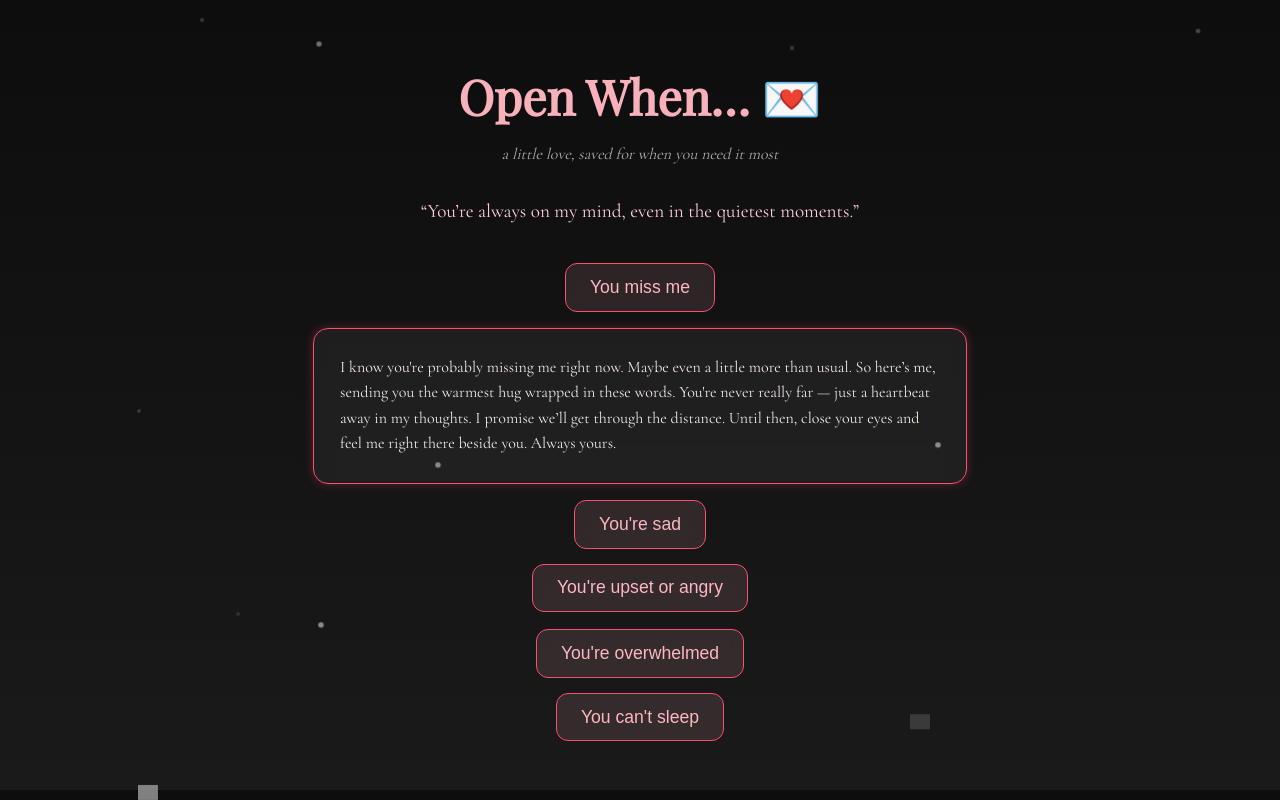
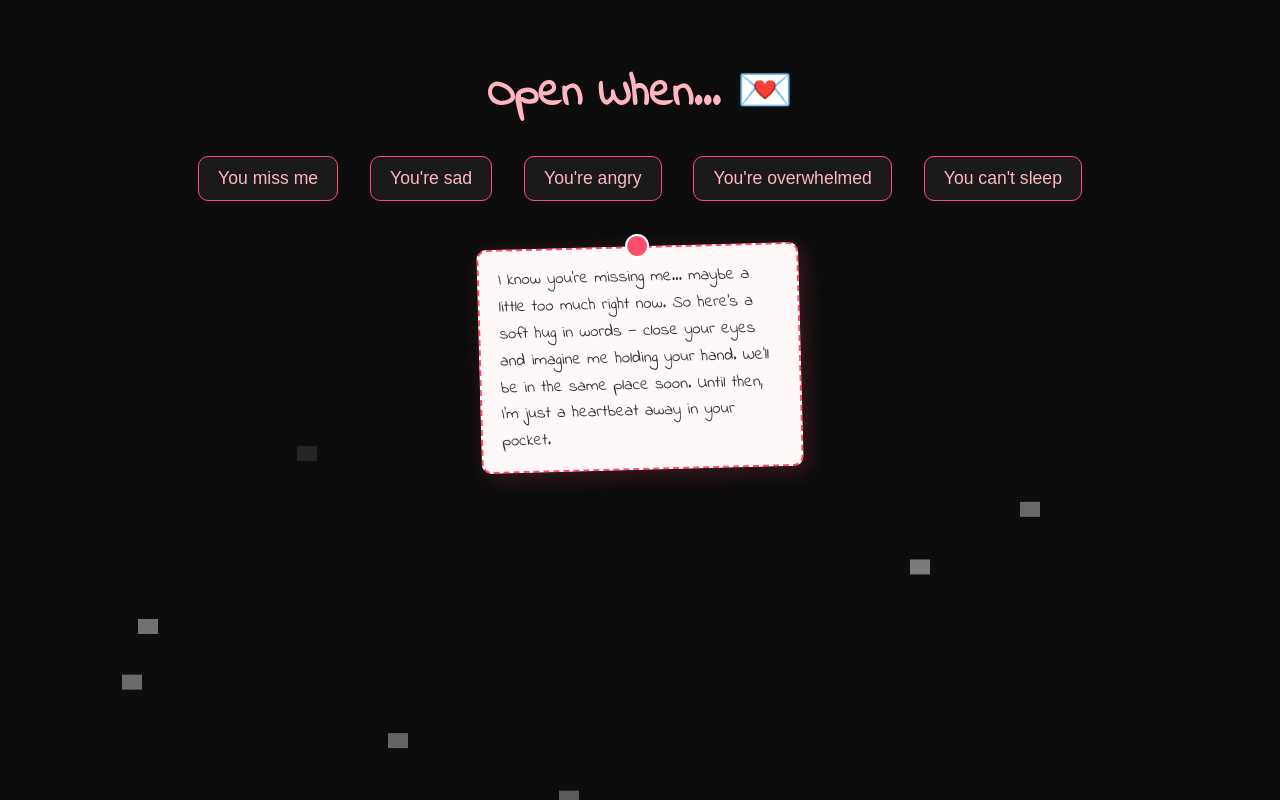
Before and after one commit to SumitAhmed005/open-when, a plain HTML site: page index.html in a window 1280 px wide. Both pictures are taken after a click on the button "You miss me". Drawn offline with nearby package versions, Linux system fonts and the light colour scheme; grey boxes are pictures that could not be loaded.

Commit message:
Update index.html

```diff
--- a/index.html
+++ b/index.html
@@ -4,63 +4,35 @@
   <meta charset="UTF-8" />
   <meta name="viewport" content="width=device-width, initial-scale=1.0" />
   <title>Open When… 💌</title>
-  <link href="https://fonts.googleapis.com/css2?family=Playfair+Display&family=Cormorant+Garamond&display=swap" rel="stylesheet">
+  <link href="https://fonts.googleapis.com/css2?family=Indie+Flower&display=swap" rel="stylesheet">
   <style>
     body {
       margin: 0;
-      font-family: 'Cormorant Garamond', serif;
-      background: linear-gradient(180deg, #0d0d0d 0%, #1a1a1a 100%);
+      padding: 2rem 1rem;
+      background: #0d0d0d;
+      font-family: 'Indie Flower', cursive;
       color: #f2e9e4;
       text-align: center;
-      padding: 2rem;
       overflow-x: hidden;
-      overflow-y: auto;
-      animation: fadeIn 1.2s ease-in-out;
-    }
-
-    @keyframes fadeIn {
-      from { opacity: 0; transform: translateY(20px); }
-      to { opacity: 1; transform: translateY(0); }
     }
 
     h1 {
-      font-family: 'Playfair Display', serif;
-      font-size: 3rem;
-      margin-bottom: 0.2rem;
+      font-size: 2.8rem;
       color: #ffb6c1;
-      animation: pulse 2.5s infinite ease-in-out;
-    }
-
-    @keyframes pulse {
-      0%, 100% { transform: scale(1); opacity: 1; }
-      50% { transform: scale(1.02); opacity: 0.9; }
-    }
-
-    p.subtitle {
-      color: #aaa;
-      font-style: italic;
-      margin-bottom: 2.2rem;
-    }
-
-    .quote {
-      font-size: 1.2rem;
-      color: #ffcfdc;
-      margin-bottom: 2.5rem;
+      margin-bottom: 1rem;
     }
 
     .btn {
-      display: block;
-      margin: 1rem auto;
-      padding: 0.8rem 1.5rem;
-      background: rgba(255, 182, 193, 0.12);
+      display: inline-block;
+      margin: 0.8rem;
+      padding: 0.7rem 1.2rem;
+      background: #1a1a1a;
       border: 1px solid #ff4d6d;
       color: #ffb6c1;
+      border-radius: 10px;
       font-size: 1.1rem;
       cursor: pointer;
-      border-radius: 12px;
-      transition: all 0.3s ease;
-      width: fit-content;
-      backdrop-filter: blur(6px);
+      transition: 0.3s;
     }
 
     .btn:hover {
@@ -69,18 +41,34 @@
       box-shadow: 0 0 10px #ff4d6d;
     }
 
-    .card {
+    .note {
       display: none;
-      background: rgba(255, 255, 255, 0.05);
-      border: 1px solid #ff4d6d;
-      padding: 1.6rem;
-      margin: 1rem auto;
-      border-radius: 15px;
-      max-width: 600px;
+      max-width: 280px;
+      background: #fff8f8;
+      color: #333;
+      border: 2px dashed #ff4d6d;
+      padding: 1rem 1.2rem;
+      border-radius: 10px;
+      box-shadow: 5px 5px 20px rgba(255, 77, 109, 0.2);
       text-align: left;
+      position: relative;
+      margin: 2rem auto;
+      font-size: 1.05rem;
       line-height: 1.6;
-      backdrop-filter: blur(8px);
-      box-shadow: 0 0 10px rgba(255, 77, 109, 0.3);
+      transform: rotate(-1.5deg);
+    }
+
+    .note::before {
+      content: "";
+      position: absolute;
+      top: -12px;
+      left: 50%;
+      transform: translateX(-50%);
+      width: 20px;
+      height: 20px;
+      background: #ff4d6d;
+      border-radius: 50%;
+      box-shadow: 0 0 0 2px white;
     }
 
     .heart {
@@ -88,91 +76,77 @@
       width: 20px;
       height: 20px;
       background: url('https://cdn-icons-png.flaticon.com/512/833/833472.png') no-repeat center/contain;
-      animation: fallDown 10s linear infinite;
+      animation: fall 10s linear infinite;
       opacity: 0.7;
       pointer-events: none;
-      z-index: 9999;
-    }
-
-    @keyframes fallDown {
-      0% {
-        transform: translateY(-10vh) scale(1);
-        opacity: 0;
-      }
-      10% { opacity: 0.8; }
-      100% {
-        transform: translateY(120vh) scale(1.1);
-        opacity: 0;
-      }
-    }
-
-    .sparkle {
-      position: fixed;
-      width: 4px;
-      height: 4px;
-      background: white;
-      opacity: 0.1;
-      border-radius: 50%;
-      animation: twinkle 3s infinite ease-in-out;
       z-index: 0;
     }
 
-    @keyframes twinkle {
-      0%, 100% { opacity: 0.1; transform: scale(1); }
-      50% { opacity: 0.5; transform: scale(1.4); }
+    @keyframes fall {
+      0% {
+        transform: translateY(-10vh);
+        opacity: 0;
+      }
+      10% {
+        opacity: 0.8;
+      }
+      100% {
+        transform: translateY(110vh);
+        opacity: 0;
+      }
     }
   </style>
 </head>
 <body>
 
   <h1>Open When… 💌</h1>
-  <p class="subtitle">a little love, saved for when you need it most</p>
-  <p class="quote">“You’re always on my mind, even in the quietest moments.”</p>
 
-  <button class="btn" onclick="showMessage('msg1')">You miss me</button>
-  <div class="card" id="msg1">
-    I know you're probably missing me right now. Maybe even a little more than usual.
-    So here’s me, sending you the warmest hug wrapped in these words.
-    You're never really far — just a heartbeat away in my thoughts.
-    I promise we’ll get through the distance. Until then, close your eyes and feel me right there beside you. Always yours.
+  <div>
+    <button class="btn" onclick="showNote('note1')">You miss me</button>
+    <button class="btn" onclick="showNote('note2')">You're sad</button>
+    <button class="btn" onclick="showNote('note3')">You're angry</button>
+    <button class="btn" onclick="showNote('note4')">You're overwhelmed</button>
+    <button class="btn" onclick="showNote('note5')">You can't sleep</button>
   </div>
 
-  <button class="btn" onclick="showMessage('msg2')">You're sad</button>
-  <div class="card" id="msg2">
-    I wish I could hold you right now. I know the world gets heavy sometimes, and I hate that I can’t be there to lift it with you.
-    Please remember, it’s okay to feel down.
-    You’re not alone. I’m right here, loving you through every bit of it. You matter to me — deeply, endlessly.
+  <div class="note" id="note1">
+    I know you're missing me… maybe a little too much right now.
+    So here’s a soft hug in words — close your eyes and imagine me holding your hand.
+    We’ll be in the same place soon. Until then, I’m just a heartbeat away in your pocket.
   </div>
 
-  <button class="btn" onclick="showMessage('msg3')">You're upset or angry</button>
-  <div class="card" id="msg3">
-    Maybe I messed up. Maybe something else did. Either way, it’s okay to feel whatever you’re feeling.
-    I just want you to know — I still love you, and I want to understand you.
-    We’re a team, even when things aren’t perfect. Let’s always come back to each other, no matter what.
+  <div class="note" id="note2">
+    Some days are just hard. And when those days come, I need you to remember that you're not alone.
+    I'm with you, in every moment that hurts, and in every breath that feels too heavy.
+    You're allowed to cry. And when you're done, I'm right here — cheering for you.
   </div>
 
-  <button class="btn" onclick="showMessage('msg4')">You're overwhelmed</button>
-  <div class="card" id="msg4">
-    I see how hard you try. Even on the days when it feels like nothing’s working, I’m still so proud of you.
-    You don’t have to carry everything alone.
-    Breathe for a second. Just be. I’m here — cheering for you in every quiet moment and behind every sigh.
-    Rest when you need to. You've earned it.
+  <div class="note" id="note3">
+    Whether it's me or the world — it's okay to be upset.
+    Just know that even in anger, I choose you.
+    Always. No fight changes that.
+    Let’s talk it out, understand each other, and come back stronger.
   </div>
 
-  <button class="btn" onclick="showMessage('msg5')">You can't sleep</button>
-  <div class="card" id="msg5">
-    Can’t sleep again, hmm? I get it.
-    Some nights are just harder. But I’m here.
-    Imagine me lying next to you, whispering softly:
-    “Shhh… you’re safe. You’re loved. Everything’s okay.”
-    Let your heart slow down. Close your eyes, baby. I’m holding you — even if just through this note.
+  <div class="note" id="note4">
+    Breathe in… hold… and let it go.
+    You don't have to have it all together all the time.
+    You're doing your best, and I’m so proud of you.
+    Rest when you need to. I’ve got you.
+  </div>
+
+  <div class="note" id="note5">
+    If you're lying awake, thinking too much — pause.
+    Imagine my arms around you.
+    My voice, soft and close, saying, “It’s okay now. Sleep, love.”
+    The night is calm, and so are you.
   </div>
 
   <script>
-    function showMessage(id) {
-      const messages = document.querySelectorAll('.card');
-      messages.forEach(msg => {
-        msg.style.display = (msg.id === id && msg.style.display !== 'block') ? 'block' : 'none';
+    function showNote(id) {
+      const notes = document.querySelectorAll('.note');
+      notes.forEach(note => {
+        note.style.display = note.id === id ? 'block' : 'none';
       });
     }
 
@@ -184,18 +158,7 @@
       setTimeout(() => heart.remove(), 12000);
     }
 
-    function createSparkle() {
-      const sparkle = document.createElement('div');
-      sparkle.classList.add('sparkle');
-      sparkle.style.left = `${Math.random() * 100}vw`;
-      sparkle.style.top = `${Math.random() * 100}vh`;
-      sparkle.style.animationDuration = `${Math.random() * 5 + 3}s`;
-      document.body.appendChild(sparkle);
-      setTimeout(() => sparkle.remove(), 10000);
-    }
-
-    setInterval(createHeart, 700);
-    setInterval(createSparkle, 800);
+    setInterval(createHeart, 600);
   </script>
 </body>
 </html>
```
